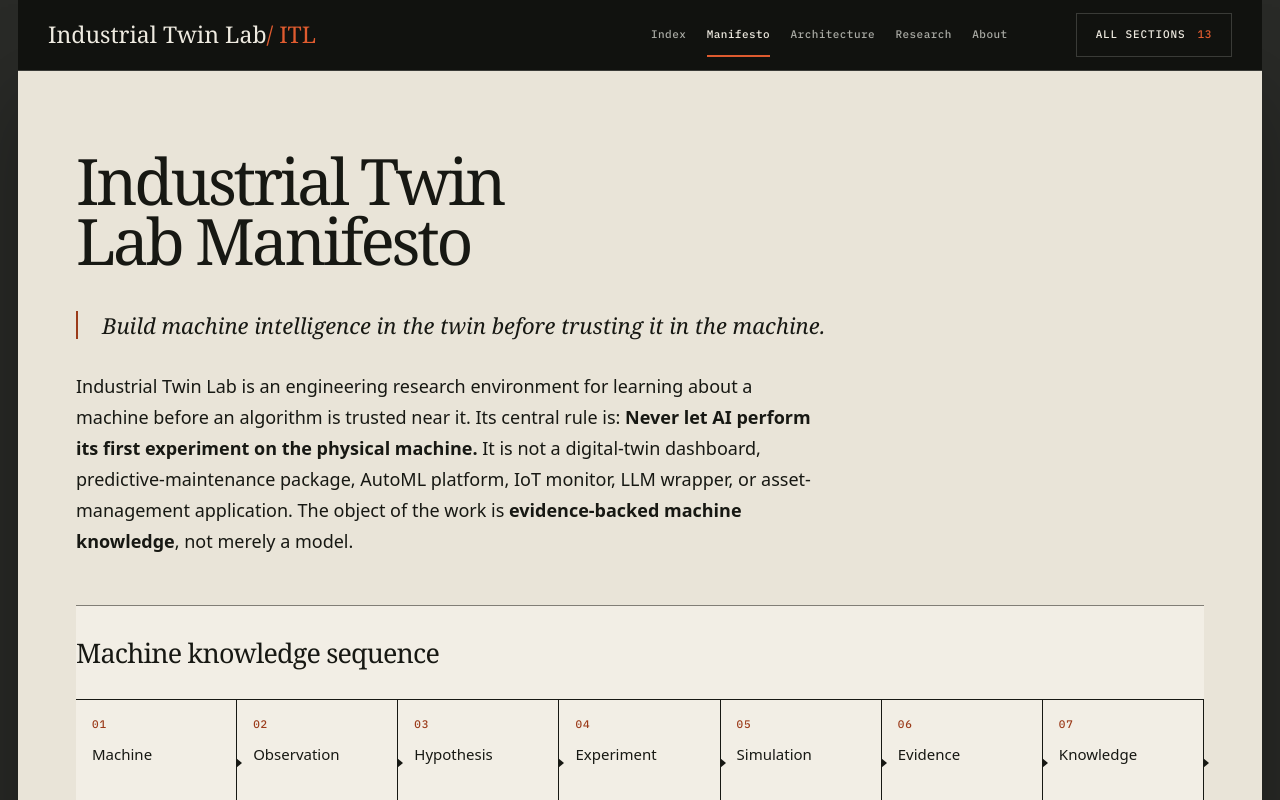
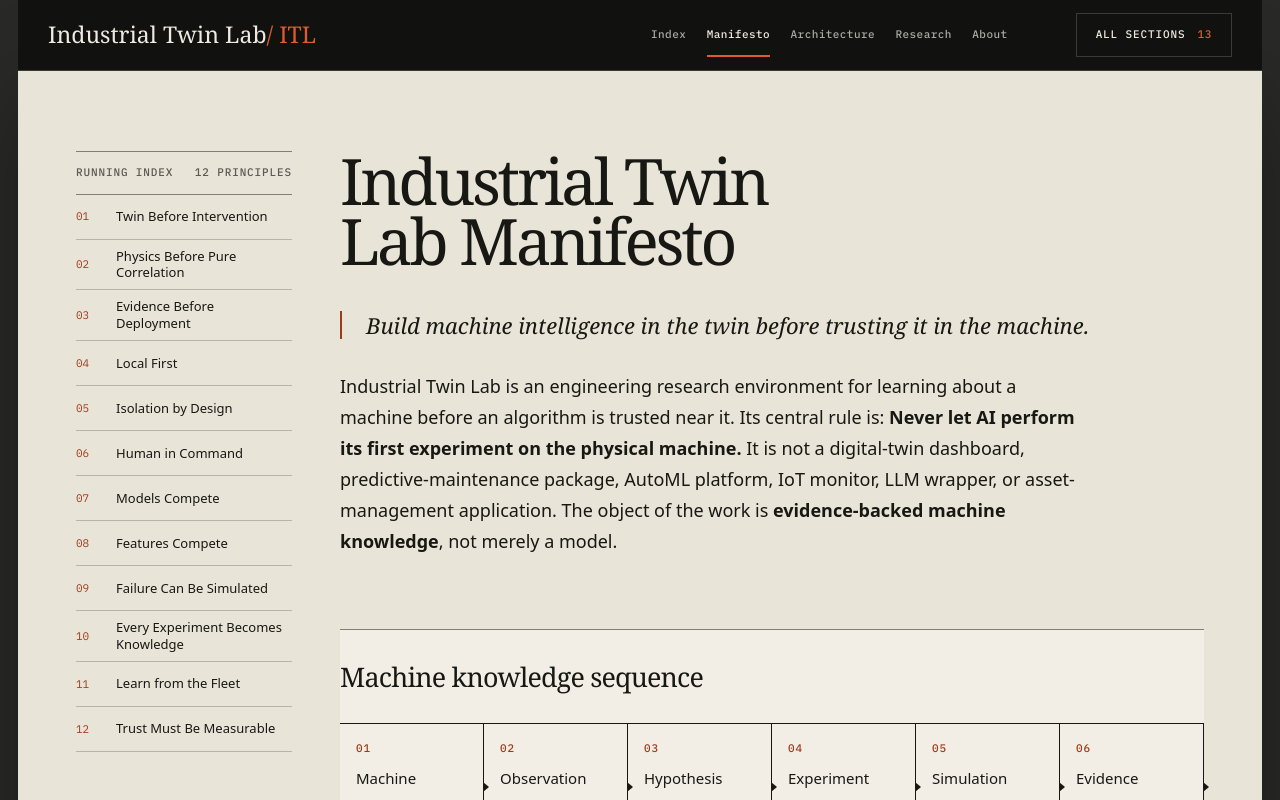
Before and after one commit to aserdargun/itl-aserdargun-com, a Next.js app: page /manifesto in a window 1280 px wide. Shown: the top 800 px of the page. Built offline with nearby package versions, Linux system fonts and the light colour scheme.

Commit message:
fix: complete phase 1 QA contracts

```diff
--- a/app/globals.css
+++ b/app/globals.css
@@ -2023,7 +2023,78 @@ svg {
 
 .manifesto-publication {
   padding: var(--space-20) var(--gutter-section) var(--space-24);
+  display: grid;
+  grid-template-columns: minmax(10rem, 0.2fr) minmax(0, 0.8fr);
+  column-gap: var(--space-12);
   background: var(--color-paper);
+}
+
+.manifesto-publication > :not(.manifesto-running-index) {
+  min-width: 0;
+  grid-column: 2;
+}
+
+.manifesto-running-index {
+  min-width: 0;
+  grid-column: 1;
+  grid-row: 1 / span 4;
+  align-self: start;
+  border-top: var(--border-hairline) solid var(--color-rule-strong);
+}
+
+.manifesto-running-index__heading {
+  padding-block: var(--space-3);
+  border-bottom: var(--border-hairline) solid var(--color-rule-strong);
+  display: flex;
+  justify-content: space-between;
+  gap: var(--space-3);
+  color: var(--color-ink-muted);
+  font-family: var(--font-mono);
+  font-size: 0.6875rem;
+  font-weight: 500;
+  letter-spacing: 0.08em;
+  text-transform: uppercase;
+}
+
+.manifesto-running-index__heading p {
+  margin: 0;
+}
+
+.manifesto-running-index ol {
+  padding: 0;
+  margin: 0;
+  list-style: none;
+}
+
+.manifesto-running-index li {
+  border-bottom: var(--border-hairline) solid var(--color-rule);
+}
+
+.manifesto-running-index a {
+  min-height: var(--control-height);
+  padding-block: var(--space-2);
+  display: grid;
+  grid-template-columns: 2rem minmax(0, 1fr);
+  align-items: center;
+  gap: var(--space-2);
+  color: var(--color-ink);
+  font-size: 0.8125rem;
+  line-height: 1.3;
+  text-decoration: none;
+}
+
+.manifesto-running-index a span:first-child {
+  color: var(--color-signal-ink);
+  font-family: var(--font-mono);
+  font-size: 0.6875rem;
+}
+
+.manifesto-running-index a:hover,
+.manifesto-running-index a:focus-visible {
+  color: var(--color-signal-ink);
+  text-decoration: underline;
+  text-decoration-thickness: 1px;
+  text-underline-offset: 0.3em;
 }
 
 .manifesto-publication > h1 {
@@ -2853,6 +2924,24 @@ svg {
 
   .manifesto-publication {
     padding-block: var(--space-14) var(--space-16);
+    grid-template-columns: minmax(0, 1fr);
+    column-gap: 0;
+  }
+
+  .manifesto-publication > :not(.manifesto-running-index),
+  .manifesto-running-index {
+    grid-column: 1;
+  }
+
+  .manifesto-running-index {
+    grid-row: auto;
+    margin-bottom: var(--space-10);
+  }
+
+  .manifesto-running-index ol {
+    display: grid;
+    grid-template-columns: repeat(2, minmax(0, 1fr));
+    column-gap: var(--space-6);
   }
 
   .manifesto-publication > section {
--- a/app/manifesto/page.tsx
+++ b/app/manifesto/page.tsx
@@ -1,5 +1,6 @@
 import Manifesto from "@/content/manifesto.mdx";
 import { FlowDiagram } from "@/components/diagrams/flow-diagram";
+import { MANIFESTO_PRINCIPLES } from "@/lib/content/registry";
 import { publicationMetadata } from "@/lib/metadata";
 
 const KNOWLEDGE_SEQUENCE = [
@@ -33,6 +34,30 @@ function MachineKnowledgeSequence() {
 export default function ManifestoPage() {
   return (
     <article className="manifesto-publication">
+      <aside
+        aria-label="Manifesto running index"
+        className="manifesto-running-index"
+      >
+        <div className="manifesto-running-index__heading">
+          <p>Running index</p>
+          <p>{MANIFESTO_PRINCIPLES.length} principles</p>
+        </div>
+        <nav aria-label="Manifesto principles">
+          <ol>
+            {MANIFESTO_PRINCIPLES.map((principle) => {
+              const number = String(principle.number).padStart(2, "0");
+              return (
+                <li key={principle.number}>
+                  <a href={`#principle-${number}`}>
+                    <span aria-hidden="true">{number}</span>
+                    <span>{principle.title}</span>
+                  </a>
+                </li>
+              );
+            })}
+          </ol>
+        </nav>
+      </aside>
       <Manifesto components={{ pre: MachineKnowledgeSequence }} />
     </article>
   );
--- a/components/publication/mobile-navigation.tsx
+++ b/components/publication/mobile-navigation.tsx
@@ -4,13 +4,16 @@ import { useCallback, useEffect, useRef, useState } from "react";
 import { usePathname } from "next/navigation";
 
 import { SITE_NAVIGATION } from "@/lib/data/navigation";
+import {
+  isNavigationItemCurrent,
+  normalizeNavigationPathname,
+} from "@/lib/navigation-active";
 
 const NAVIGATION_ID = "all-sections-navigation";
 
 export function MobileNavigation() {
   const pathname = usePathname();
-  const currentPathname =
-    !pathname || pathname === "/" ? "/" : pathname.replace(/\/+$/u, "");
+  const currentPathname = normalizeNavigationPathname(pathname);
   const [isOpen, setIsOpen] = useState(false);
   const triggerRef = useRef<HTMLButtonElement>(null);
 
@@ -63,7 +66,9 @@ export function MobileNavigation() {
             <li key={item.id}>
               <a
                 aria-current={
-                  currentPathname === item.href ? "page" : undefined
+                  isNavigationItemCurrent(currentPathname, item.href)
+                    ? "page"
+                    : undefined
                 }
                 href={item.href}
                 onClick={closeNavigation}
--- /dev/null
+++ b/lib/navigation-active.ts
@@ -0,0 +1,19 @@
+export const normalizeNavigationPathname = (pathname: string | null) => {
+  if (!pathname) return "/";
+  const normalized = pathname.replace(/\/+$/u, "");
+  return normalized || "/";
+};
+
+export const isNavigationItemCurrent = (
+  pathname: string | null,
+  href: string,
+) => {
+  const currentPathname = normalizeNavigationPathname(pathname);
+  const publicationPathname = normalizeNavigationPathname(href);
+
+  return (
+    currentPathname === publicationPathname ||
+    (publicationPathname !== "/" &&
+      currentPathname.startsWith(`${publicationPathname}/`))
+  );
+};
```
Also changed, not shown: 3 other files (tests, documents, lock files or other folders).
